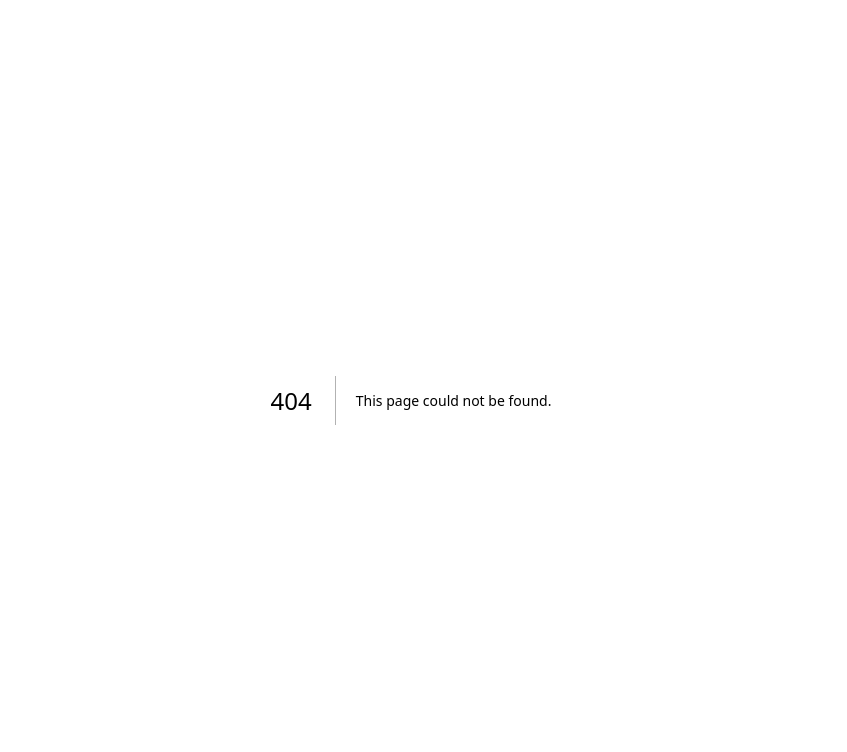
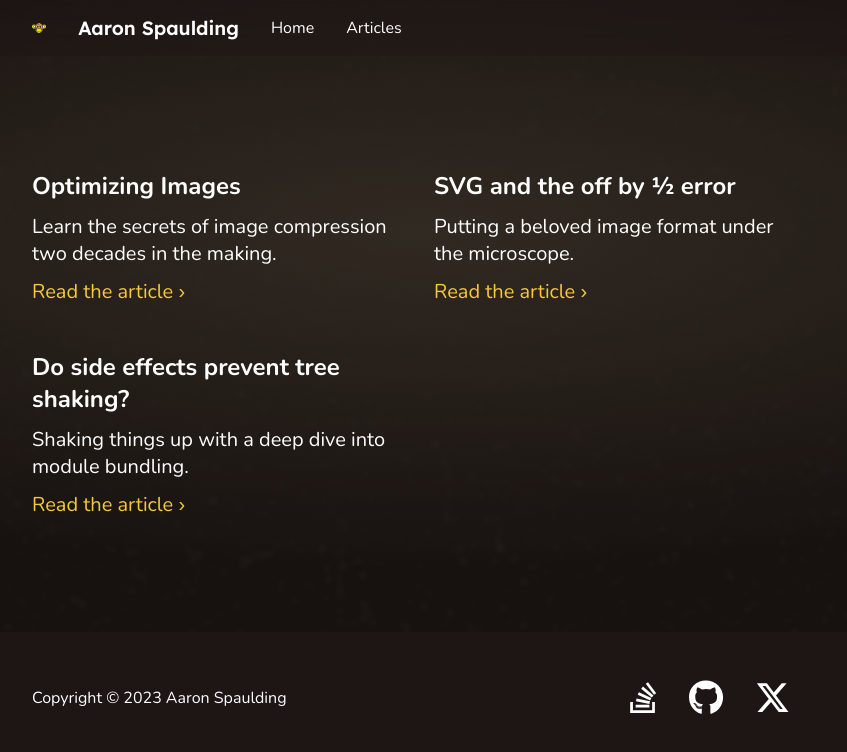
Before and after one commit to AaronAsAChimp/aaronasachimp, a Next.js app: page /articles in a window 1280 px wide. Before the commit this address had no page. Shown: the top 752 px of the page, without its empty margins (229-1076 px from the left). Built offline with nearby package versions, Linux system fonts and the light colour scheme.

Commit message:
Fixes for a production builds

```diff
--- a/components/image-compare/ImageCompare.tsx
+++ b/components/image-compare/ImageCompare.tsx
@@ -14,7 +14,7 @@ export function ImageCompare({children}) {
 export function  ComparisonImage({alt, image, size, dim, pixelated}) {
 	return <figure className={styles['comparison-image']}>
 		<img alt={alt} src={image} width={dim} style={{
-			imageRendering: pixelated ? 'pixelated' : null
+			imageRendering: pixelated ? 'pixelated' : void 0
 		}} />
 		<figcaption>{alt + ( !!size ? ' (' + size + ')' : '')}</figcaption>
 	</figure>
--- a/components/page-header/PageHeader.tsx
+++ b/components/page-header/PageHeader.tsx
@@ -19,7 +19,7 @@ export function PageHeader() {
 			<span className={clsx(lexendFont.className, styles['page-nav-title'])}>Aaron Spaulding</span>
 			<ul className={styles['page-nav-links']}>
 				<li><Link href="/">Home</Link></li>
-				<li><Link href="/articles">Articles</Link></li>
+				<li><Link href="/articles/">Articles</Link></li>
 			</ul>
 		</nav>
 	</div>
--- a/next.config.js
+++ b/next.config.js
@@ -9,6 +9,8 @@ const withMDX = require('@next/mdx')({
 
 /** @type {import('next').NextConfig} */
 const nextConfig = {
+  output: 'export',
+  distDir: 'build',
   // Configure `pageExtensions`` to include MDX files
   pageExtensions: ['js', 'jsx', 'mdx', 'ts', 'tsx'],
   // Optionally, add any other Next.js config below
--- /dev/null
+++ b/pages/articles/index.tsx
@@ -0,0 +1,28 @@
+import { HomeArticleTile} from '../../components/home-tile/HomeArticleTile';
+import { HomeSection } from '../../components/home-section/HomeSection';
+import { PageFooter } from '../../components/page-footer/PageFooter';
+import { PageHeader } from '../../components/page-header/PageHeader';
+
+
+export default function Page() {
+  return <>
+    <PageHeader />
+    <HomeSection>
+      <HomeArticleTile
+        title="Optimizing Images"
+        blurb="Learn the secrets of image compression two decades in the making."
+        href="/articles/optimizing-images" />
+
+      <HomeArticleTile
+        title="SVG and the off by ½ error"
+        blurb="Putting a beloved image format under the microscope."
+        href="/articles/svg" />
+
+      <HomeArticleTile
+        title="Do side effects prevent tree shaking?"
+        blurb="Shaking things up with a deep dive into module bundling."
+        href="/articles/side-effects-and-tree-shaking" />
+    </HomeSection>
+    <PageFooter />
+  </>
+}
```
